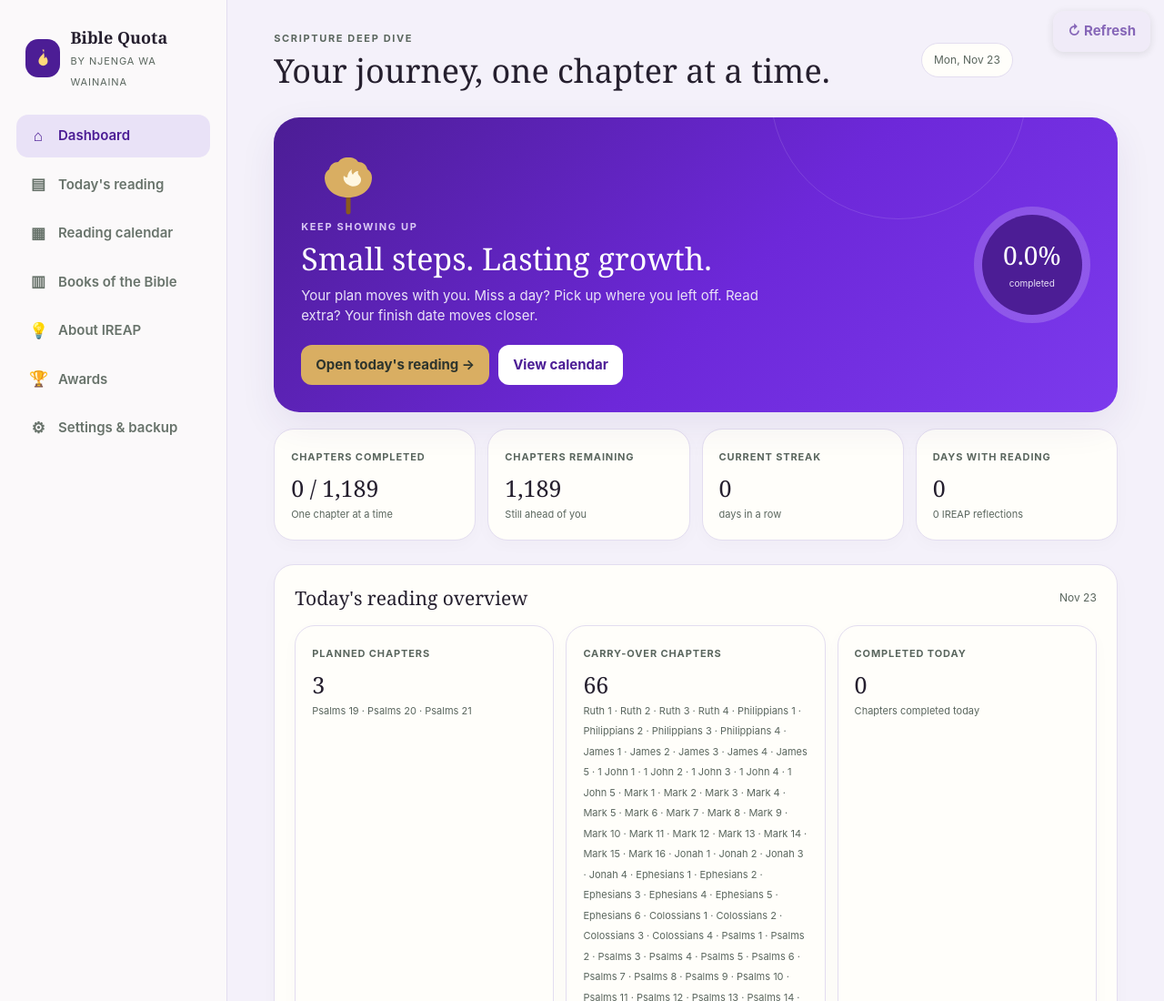
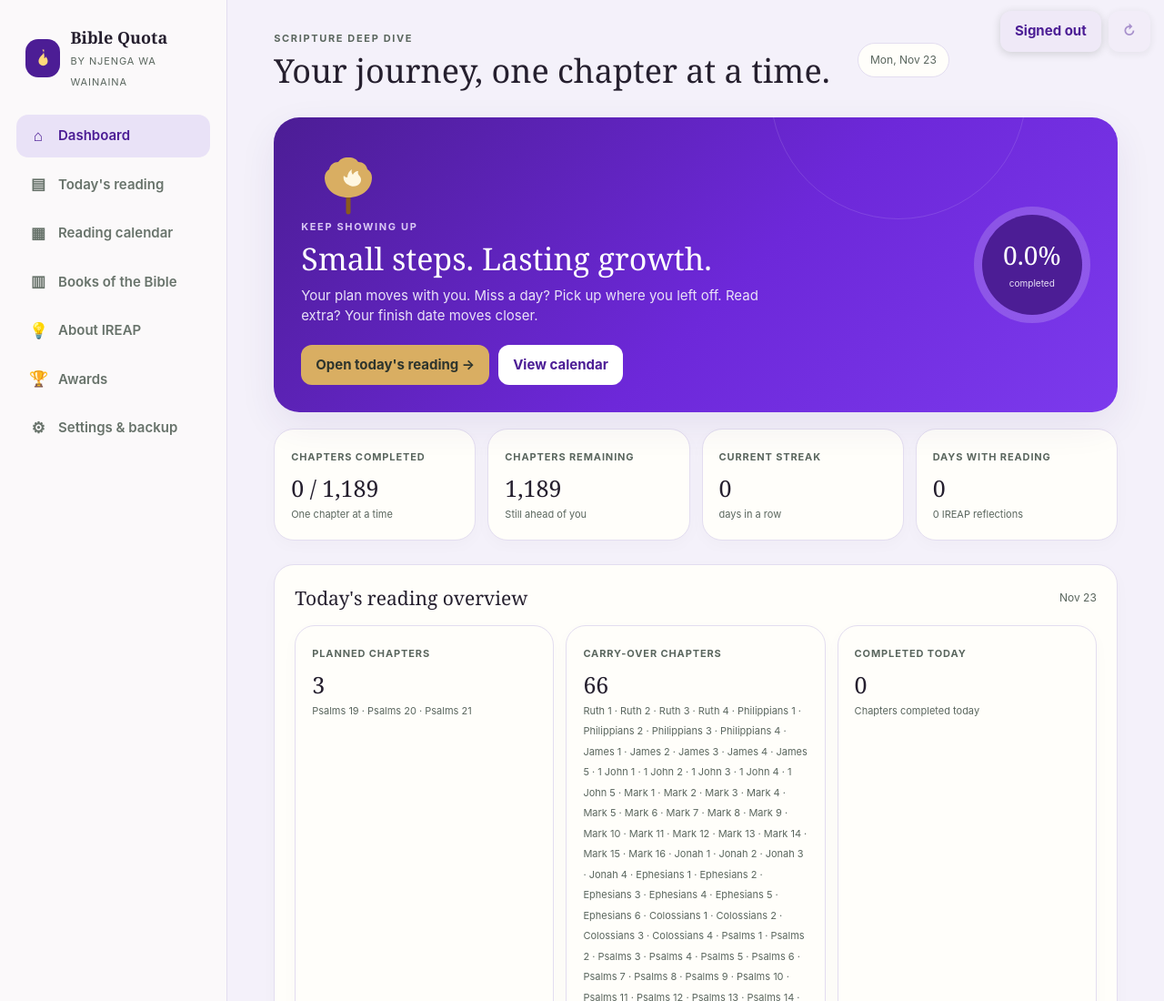
Before and after one commit to ronniew3099-star/Bible-365-project, a plain HTML site: page index.html in a window 1280 px wide. Shown: the top 1100 px of the page at 91% size. Drawn offline with nearby package versions, Linux system fonts and the light colour scheme.

Commit message:
Account button beside Refresh (show signed-in account, icon-only Refresh)

```diff
--- a/index.html
+++ b/index.html
@@ -27,7 +27,7 @@ button,input{font:inherit}button{cursor:pointer}.app{min-height:100vh;display:gr
 .brand{display:flex;gap:12px;align-items:center;padding:0 10px}.brand-mark{width:42px;height:42px;border-radius:14px;background:var(--green);color:white;display:grid;place-items:center;font-size:21px}.brand strong{display:block;font-family:Georgia,serif;font-size:18px}.brand small{color:var(--muted);font-size:11px;letter-spacing:.08em;text-transform:uppercase}
 .nav{display:grid;gap:7px}.nav button{border:0;background:transparent;color:#68736b;text-align:left;padding:12px 14px;border-radius:13px;font-weight:600;display:flex;gap:12px;align-items:center}.nav button.active,.nav button:hover{background:var(--green2);color:var(--green)}.nav .ico{width:20px;text-align:center;font-size:17px;line-height:1}
 .side-verse{margin-top:auto;padding:18px;border-radius:18px;background:var(--goldbg);color:#68532f;font:italic 15px/1.55 Georgia,serif}.side-verse small{display:block;font:600 10px/1.4 system-ui;letter-spacing:.12em;text-transform:uppercase;margin-top:10px;color:#6d5a33}
-main{padding:34px clamp(18px,4vw,60px) 90px;min-width:0}.topbar{display:flex;justify-content:space-between;align-items:center;gap:15px;margin-bottom:30px}.eyebrow{font-size:11px;text-transform:uppercase;letter-spacing:.15em;color:var(--muted);font-weight:700}.topbar h1{font:400 clamp(26px,3vw,36px)/1.2 Georgia,serif;margin:5px 0 0}.today-label{padding:9px 13px;border:1px solid var(--line);border-radius:999px;color:var(--muted);font-size:12px;background:var(--paper)}.topbar-actions{display:flex;align-items:center;gap:10px;flex:none}.topbar-actions .btn{white-space:nowrap}.topbar-actions .btn:disabled{opacity:.65;cursor:wait}#refreshButton{position:fixed;top:12px;right:15px;z-index:30;box-shadow:0 2px 10px rgba(37,48,39,.18)}.topbar-actions{padding-right:115px}
+main{padding:34px clamp(18px,4vw,60px) 90px;min-width:0}.topbar{display:flex;justify-content:space-between;align-items:center;gap:15px;margin-bottom:30px}.eyebrow{font-size:11px;text-transform:uppercase;letter-spacing:.15em;color:var(--muted);font-weight:700}.topbar h1{font:400 clamp(26px,3vw,36px)/1.2 Georgia,serif;margin:5px 0 0}.today-label{padding:9px 13px;border:1px solid var(--line);border-radius:999px;color:var(--muted);font-size:12px;background:var(--paper)}.topbar-actions{display:flex;align-items:center;gap:10px;flex:none}.topbar-actions .btn{white-space:nowrap}.topbar-actions .btn:disabled{opacity:.65;cursor:wait}#pinnedActions{position:fixed;top:12px;right:15px;z-index:30;display:flex;gap:8px;align-items:center}#pinnedActions .btn{box-shadow:0 2px 10px rgba(37,48,39,.18)}#accountButton{max-width:120px;overflow:hidden;text-overflow:ellipsis;white-space:nowrap}.topbar-actions{padding-right:185px}
 .view{display:none}.view.active{display:block}.hero{background:linear-gradient(135deg,#4c1d95 0%,#6d28d9 55%,#7c3aed 100%);color:white;border-radius:28px;padding:30px;display:grid;grid-template-columns:1fr auto;gap:20px;align-items:center;box-shadow:var(--shadow);position:relative;overflow:hidden}.hero:after{content:"";position:absolute;width:280px;height:280px;border:1px solid rgba(255,255,255,.12);border-radius:50%;right:100px;top:-170px}.hero h2{font:400 clamp(25px,3vw,34px)/1.2 Georgia,serif;margin:7px 0 9px}.hero p{color:#e9e2f7;margin:0;max-width:540px}.hero .eyebrow{color:#d9c8f5}.hero-actions{display:flex;gap:10px;flex-wrap:wrap;margin-top:20px}
 .btn{border:0;border-radius:12px;padding:11px 16px;font-weight:700;transition:.15s}.btn.primary{background:var(--gold);color:#2d342d}.btn.light{background:white;color:var(--green)}.btn.ghost{background:#efe9f7;color:var(--green)}.btn.outline{background:transparent;border:1px solid var(--line);color:var(--ink)}.btn:disabled{opacity:.45;cursor:not-allowed}.section-toggle{padding:6px 12px;font-size:18px;line-height:1;flex:none}
 .progress-ring{width:128px;height:128px;border-radius:50%;display:grid;place-items:center;background:conic-gradient(var(--gold) var(--progress,0%),rgba(255,255,255,.18) 0);position:relative;z-index:1}.progress-ring:before{content:"";position:absolute;inset:9px;background:var(--green);border-radius:50%}.progress-ring div{position:relative;text-align:center}.progress-ring strong{font:28px Georgia,serif;display:block}.progress-ring small{font-size:10px;color:#e9e2f7}
@@ -88,7 +88,7 @@ main{padding:34px clamp(18px,4vw,60px) 90px;min-width:0}.topbar{display:flex;jus
 .book-actions{display:flex;gap:6px;flex-wrap:wrap;margin-top:12px}
 .book-actions .btn{padding:7px 9px;font-size:12px}
 @media(max-width:380px){.book-grid{grid-template-columns:1fr}}
-@media(max-width:700px){.stats.three{grid-template-columns:1fr}#dashPlannedNames,#dashCarryNames{display:block;max-height:132px;overflow-y:auto}.progress-ring{justify-self:center;margin-top:18px}.hero-art{display:flex;justify-content:center}.topbar>div:first-child{padding-right:115px}.award-grid{grid-template-columns:1fr}.book-actions{flex-wrap:nowrap}.book-actions .btn{flex:1;flex-direction:column;gap:2px;min-width:0;min-height:0;padding:8px 4px}.book-actions .btn-label{display:block;font-size:10px;line-height:1.2}.book-actions .btn-icon{font-size:16px;line-height:1}#bookPager,#awardPager{position:sticky;top:0;z-index:20;background:var(--bg);padding:8px 120px 8px 0}#bookPager .pager,#awardPager .pager{margin-top:0}.pager .pager-word{display:none}}
+@media(max-width:700px){.stats.three{grid-template-columns:1fr}#dashPlannedNames,#dashCarryNames{display:block;max-height:132px;overflow-y:auto}.progress-ring{justify-self:center;margin-top:18px}.hero-art{display:flex;justify-content:center}.topbar>div:first-child{padding-right:185px}.award-grid{grid-template-columns:1fr}.book-actions{flex-wrap:nowrap}.book-actions .btn{flex:1;flex-direction:column;gap:2px;min-width:0;min-height:0;padding:8px 4px}.book-actions .btn-label{display:block;font-size:10px;line-height:1.2}.book-actions .btn-icon{font-size:16px;line-height:1}#bookPager,#awardPager{position:sticky;top:0;z-index:20;background:var(--bg);padding:8px 120px 8px 0}#bookPager .pager,#awardPager .pager{margin-top:0}.pager .pager-word{display:none}}
 
 </style>
 </head>
@@ -108,7 +108,8 @@ main{padding:34px clamp(18px,4vw,60px) 90px;min-width:0}.topbar{display:flex;jus
   <div class="side-verse">“Your word is a lamp to my feet and a light to my path.”<small>Psalm 119:105</small></div>
 </aside>
 <main>
-  <header class="topbar"><div><div class="eyebrow">Scripture Deep Dive</div><h1 id="pageTitle" tabindex="-1" aria-live="polite">Your journey, one chapter at a time.</h1></div><div class="topbar-actions"><button class="btn ghost" id="refreshButton" type="button" onclick="syncNow()" title="Refresh reading progress from your other devices" aria-label="Refresh reading progress">↻ <span id="refreshButtonText">Refresh</span></button><div class="today-label" id="dateLabel"></div></div></header>
+  <header class="topbar"><div><div class="eyebrow">Scripture Deep Dive</div><h1 id="pageTitle" tabindex="-1" aria-live="polite">Your journey, one chapter at a time.</h1></div><div class="topbar-actions"><div class="today-label" id="dateLabel"></div></div></header>
+  <div id="pinnedActions"><button class="btn ghost" id="accountButton" type="button" onclick="syncNow()" aria-label="Signed out. Tap to refresh." title="Signed out">Signed out</button><button class="btn ghost" id="refreshButton" type="button" onclick="syncNow()" title="Refresh reading progress from your other devices" aria-label="Refresh reading progress">↻</button></div>
 
   <section class="view active" id="view-dashboard">
     <div class="hero">
@@ -1519,6 +1520,20 @@ function setAuthUI(user){
  if(signedIn)signedIn.hidden=!cloudUser;
  const refreshBtn=document.getElementById("refreshButton");
  if(refreshBtn)refreshBtn.disabled=!cloudUser;
+ const accountBtn=document.getElementById("accountButton");
+ if(accountBtn){
+  if(cloudUser){
+   const email=cloudUser.email||"";
+   const name=email.split("@")[0]||"your account";
+   accountBtn.textContent=name;
+   accountBtn.setAttribute("aria-label",`Signed in as ${email||"your account"}. Tap to refresh.`);
+   accountBtn.title=`Signed in as ${email||"your account"}`;
+  }else{
+   accountBtn.textContent="Signed out";
+   accountBtn.setAttribute("aria-label","Signed out. Tap to refresh.");
+   accountBtn.title="Signed out";
+  }
+ }
  const syncBtn=document.getElementById("syncNowButton");
  if(syncBtn)syncBtn.disabled=!cloudUser;
  const authMessage=document.getElementById("authMessage");
@@ -1672,17 +1687,17 @@ function scheduleCloudSave(){
 }
 async function syncNow(){
  const button=document.getElementById("refreshButton");
- const buttonText=document.getElementById("refreshButtonText");
+ const accountBtn=document.getElementById("accountButton");
  if(!cloudUser){showToast("Sign in first to refresh from your other devices.");return;}
  if(cloudSyncing){showToast("A sync is already in progress.");return;}
  if(button){button.disabled=true;button.setAttribute("aria-busy","true");}
- if(buttonText)buttonText.textContent="Refreshing…";
+ if(accountBtn){accountBtn.disabled=true;accountBtn.setAttribute("aria-busy","true");}
  try{
   const succeeded=await pullAndMerge();
   showToast(succeeded?"Reading progress refreshed.":"Refresh failed. Check your account sync status.");
  }finally{
   if(button){button.disabled=false;button.removeAttribute("aria-busy");}
-  if(buttonText)buttonText.textContent="Refresh";
+  if(accountBtn){accountBtn.disabled=false;accountBtn.removeAttribute("aria-busy");}
  }
 }
 function installApp(){if(installPrompt){installPrompt.prompt();installPrompt=null}}
```
Also changed, not shown: 1 other file.
